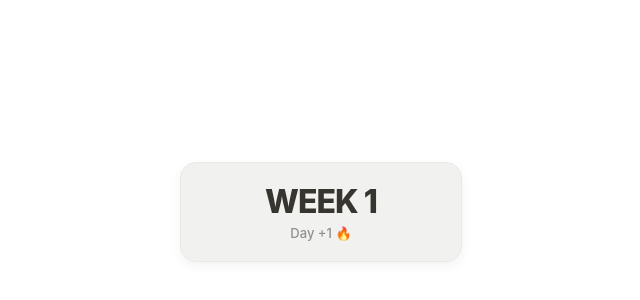
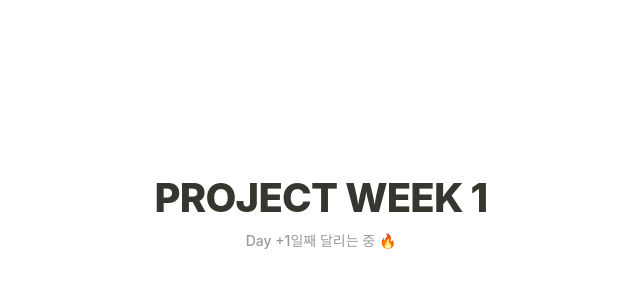
Before and after one commit to Hyeyeon-Kim/notion-widgets, a plain HTML site: page index.html in a window 1280 px wide. Shown: the part 188-488 px from the top of the page, without its empty margins (319-959 px from the left). Drawn offline with Linux system fonts and the light colour scheme; a web font is replaced by a local one.

Commit message:
Update index.html

```diff
--- a/index.html
+++ b/index.html
@@ -6,48 +6,33 @@
 <style>
   @import url('https://cdn.jsdelivr.net/gh/orioncactus/pretendard/dist/web/static/pretendard.css');
 
-  html, body {
-    background: transparent; /* 배경은 투명하게 두고 */
-    margin: 0;
-    padding: 0;
-    width: 100%;
-    height: 100%;
-    overflow: hidden;
-  }
-
   body {
+    background-color: transparent;
     font-family: Pretendard, -apple-system, BlinkMacSystemFont, system-ui, Roboto, sans-serif;
     display: flex;
     justify-content: center;
     align-items: center;
+    height: 100vh;
+    margin: 0;
+    overflow: hidden;
   }
 
   .container {
-    /* ▼▼▼ 여기가 핵심 디자인 (카드 스타일) ▼▼▼ */
-    background-color: #F1F1EF; /* 카드 배경색 (흰색) */
-    /* 만약 노션 배경이 흰색이면, 여기를 #F1F1EF (회색)으로 바꾸세요 */
-
-    border: 1px solid #E9E9E7; /* 얇은 테두리 */
-    border-radius: 16px;       /* 둥근 모서리 */
-    box-shadow: 0 4px 12px rgba(0, 0, 0, 0.05); /* 살짝 그림자 */
-
-    padding: 20px 40px;        /* 내부 여백 넉넉하게 */
     text-align: center;
-    min-width: 200px;          /* 최소 너비 확보 */
+    color: #37352f;
   }
 
   .title {
-    font-size: 32px;
+    font-size: 40px; /* 글자 크기 조절 */
     font-weight: 800;
     line-height: 1.2;
-    color: #37352f;
-    margin-bottom: 4px;
-    letter-spacing: -0.03em;
+    letter-spacing: -0.02em;
   }
 
   .subtitle {
-    font-size: 13px;
-    color: #909090;
+    font-size: 14px;
+    color: #999;
+    margin-top: 8px;
     font-weight: 500;
   }
 </style>
@@ -60,9 +45,9 @@
 </div>
 
 <script>
-  // ▼▼▼ 날짜는 유지하세요 ▼▼▼
+  // ▼▼▼ 프로젝트 시작 날짜 수정 (YYYY-MM-DD) ▼▼▼
   const startDateStr = "2025-11-25";
-  // ▲▲▲▲▲▲▲▲▲▲▲▲▲▲▲▲▲▲▲▲▲
+  // ▲▲▲▲▲▲▲▲▲▲▲▲▲▲▲▲▲▲▲▲▲▲▲▲▲▲▲▲▲▲▲
 
   function updateWeek() {
     const startDate = new Date(startDateStr + "T00:00:00");
@@ -77,13 +62,14 @@
       const diffDays = Math.ceil(Math.abs(diffTime) / (1000 * 60 * 60 * 24));
       titleEl.innerText = `D - ${diffDays}`;
       titleEl.style.color = "#E16259";
-      subEl.innerText = "프로젝트 시작 전";
+      subEl.innerText = "프로젝트 킥오프 대기중 🚀";
     } else {
       const diffDays = Math.floor(diffTime / (1000 * 60 * 60 * 24));
       const currentWeek = Math.floor(diffDays / 7) + 1;
 
-      titleEl.innerText = `WEEK ${currentWeek}`;
-      subEl.innerText = `Day +${diffDays + 1} 🔥`;
+      titleEl.innerText = `PROJECT WEEK ${currentWeek}`;
+      titleEl.style.color = "#37352f";
+      subEl.innerText = `Day +${diffDays + 1}일째 달리는 중 🔥`;
     }
   }
   updateWeek();
```
